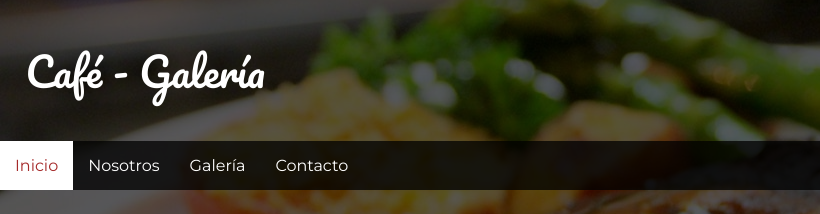
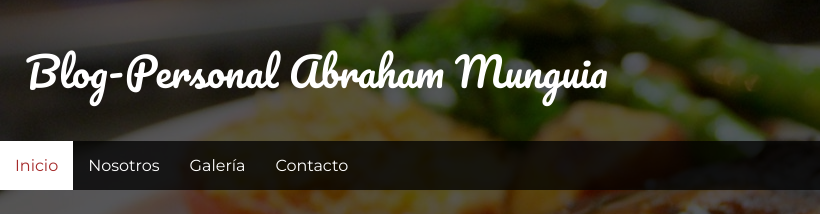
Before and after one commit to abrahammanuel/abrahammanuel, a plain HTML site: page index.html in a window 1280 px wide. Shown: the top 214 px of the page, 0-820 px from the left. Drawn offline with Linux system fonts and the light colour scheme.

Commit message:
se cambio el title y main header a mi nombre

```diff
--- a/index.html
+++ b/index.html
@@ -3,7 +3,7 @@
 
 <head>
 	<meta charset="UTF-8">
-	<title>Café - Galería</title>
+	<title>Blog Personal</title>
 	<meta name="viewport" content="width=device-width, user-scalable=yes, initial-scale=1.0, maximum-scale=3.0, minimum-scale=1.0">
 	<link rel="stylesheet" href="css/estilos.css">
 </head>
@@ -14,7 +14,7 @@
 			<div class="container container--flex">
 				<!--contenedor-->
 				<div class="logo--container column column--50">
-					<h1 class="logo">Café - Galería</h1>
+					<h1 class="logo">Blog-Personal Abraham Munguia</h1>
 				</div>
 				<div class="main-header__contactInfo column column--50">
 					<p class="main-header__contactInfo__phone">
```
